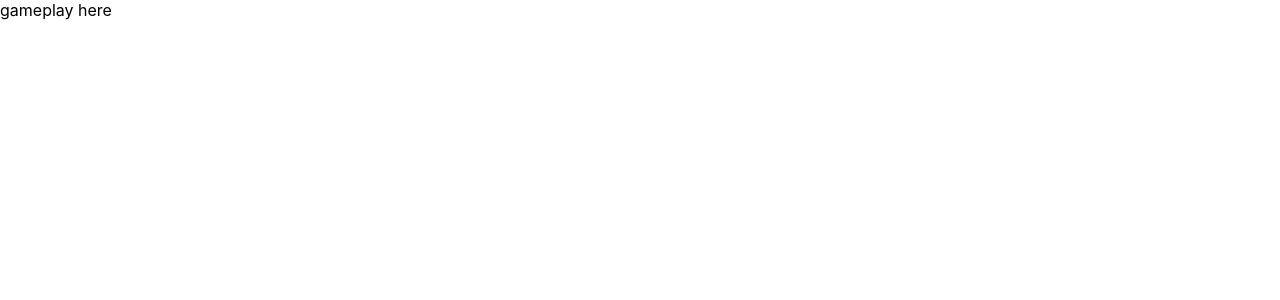
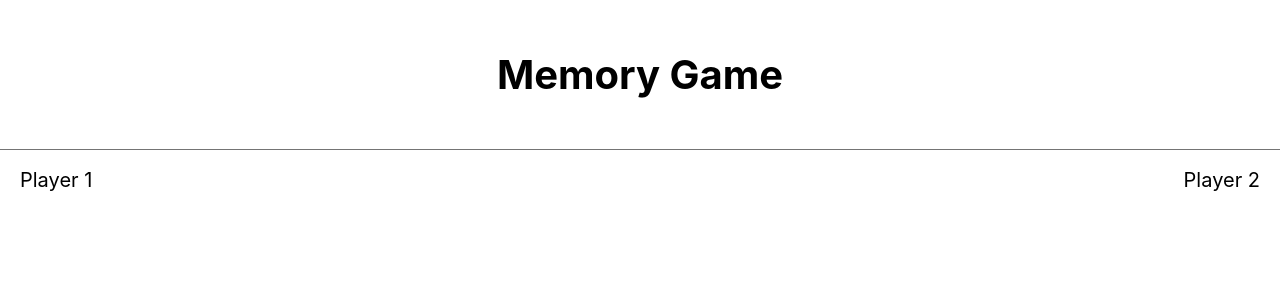
Before and after one commit to moekahala/quizplus, a React (Create React App) app: page / in a window 1280 px wide. Shown: the top 300 px of the page. Built offline with nearby package versions, Linux system fonts and the light colour scheme.

Commit message:
added header and playersTurn components

```diff
--- a/src/App.tsx
+++ b/src/App.tsx
@@ -1,9 +1,13 @@
 import React from 'react';
-import MainContainer from 'components/containers/MainContainer';
+import MainContainer from 'containers/MainContainer';
+import Header from 'components/header/Header';
 
 function App() {
   return (
-    <MainContainer />
+    <>
+      <Header />
+      <MainContainer />
+    </>
   );
 }
 
--- /dev/null
+++ b/src/components/header/Header.tsx
@@ -0,0 +1,10 @@
+import React from 'react';
+import styles from './header.module.css';
+
+const Header = () => (
+  <header className={styles.header}>
+    <h1>Memory Game</h1>
+  </header>
+);
+
+export default Header;
--- /dev/null
+++ b/src/components/header/header.module.css
@@ -0,0 +1,8 @@
+.header {
+    width: 100%;
+    padding: 5rem;
+    margin-bottom: 1.5rem;
+    text-align: center;
+    font-size: 2rem;
+    border-bottom: 1px solid #747474;
+}
--- /dev/null
+++ b/src/components/playersTurn/PlayersTurn.tsx
@@ -0,0 +1,11 @@
+import React from 'react';
+import styles from './players.module.css';
+
+const PlayersTurn = () => (
+  <section className={styles.playersWrapper}>
+    <div>Player 1</div>
+    <div>Player 2</div>
+  </section>
+);
+
+export default PlayersTurn;
--- /dev/null
+++ b/src/components/playersTurn/players.module.css
@@ -0,0 +1,10 @@
+.playersWrapper {
+    display: flex;
+    align-items: center;
+    justify-content: space-between;
+    width: 100%;
+    height: 3rem;
+    font-size: 2rem;
+    padding: 0 2rem;
+    margin-bottom: 2rem;
+}
--- a/src/components/containers/MainContainer.tsx
+++ b/src/containers/MainContainer.tsx
@@ -1,6 +1,6 @@
 import React from 'react';
 import { Routes, Route } from 'react-router-dom';
-import GameplayContainer from 'components/containers/gameplayContainer/GameplayContainer';
+import GameplayContainer from 'containers/gameplayContainer/GameplayContainer';
 
 function MainContainer() {
   return (
--- a/src/components/containers/gameplayContainer/GameplayContainer.tsx
+++ b/src/containers/gameplayContainer/GameplayContainer.tsx
@@ -1,7 +1,8 @@
 import React from 'react';
+import PlayersTurn from 'components/playersTurn/PlayersTurn';
 
 const GameplayContainer = () => (
-  <div>gameplay here</div>
+  <PlayersTurn />
 );
 
 export default GameplayContainer;
--- a/src/index.css
+++ b/src/index.css
@@ -18,3 +18,8 @@ body {
   padding: 0;
   box-sizing: border-box;
 }
+
+#root {
+  width: 100vw;
+  height: 100vh;
+}
--- a/src/react-app-env.d.ts
+++ b/src/react-app-env.d.ts
@@ -1 +1,2 @@
 /// <reference types="react-scripts" />
+declare module '*.css'
```
